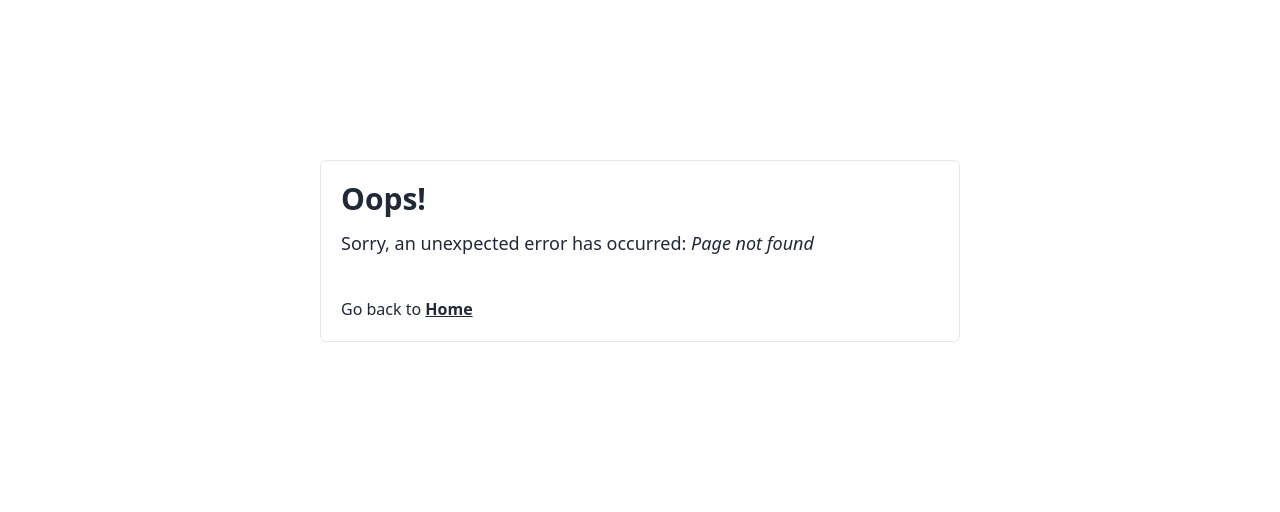
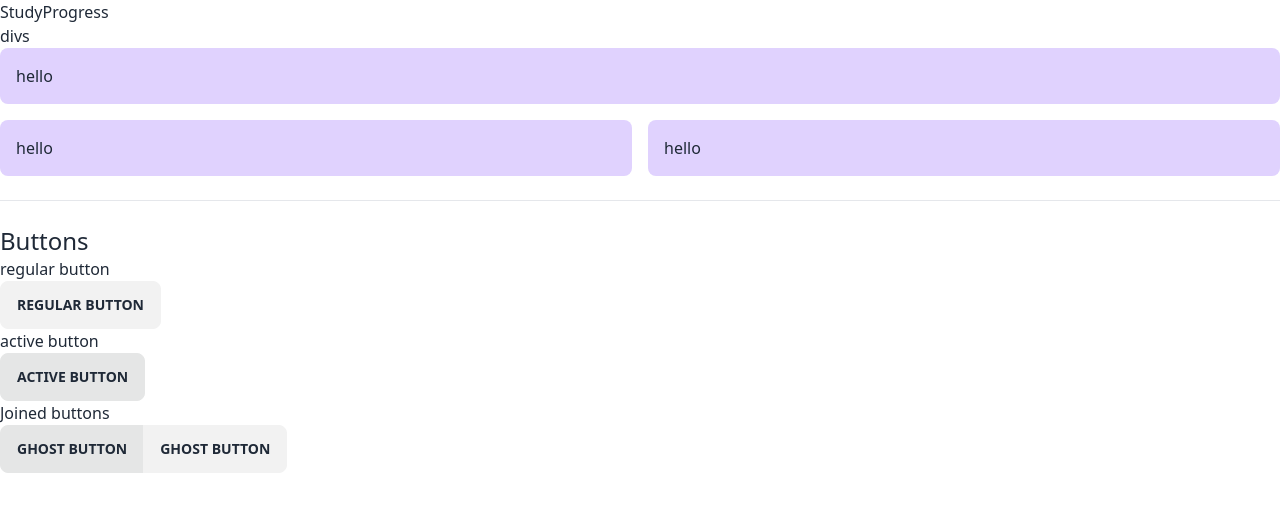
Before and after one commit to etretf/pomodoro-app, a React (Vite) app in the folder pomodoro-react/: page /styleguide in a window 1280 px wide. Before the commit this address had no page. Shown: the top 512 px of the page. Built offline with nearby package versions, Linux system fonts and the light colour scheme.

Commit message:
making styleguide

```diff
--- a/pomodoro-react/src/App.jsx
+++ b/pomodoro-react/src/App.jsx
@@ -5,6 +5,7 @@ import Progress from './components/Progress';
 import Home from './components/Home';
 import ErrorPage from './components/ErrorPage';
 import Navbar from './components/Navbar';
+import Styleguide from './components/Styleguide';
 
 function App() {
 
@@ -26,6 +27,7 @@ function handleClick()
                 >
                     <Route index path="study" element={<Home/>}/>
                     <Route path="progress" element={<Progress data={data} handleClick={handleClick}/>}/>
+                    <Route path="styleguide" element={<Styleguide/>}/>
                 </Route>
                 <Route path="*" element={<ErrorPage/>}/>
 
--- /dev/null
+++ b/pomodoro-react/src/components/Styleguide.jsx
@@ -0,0 +1,32 @@
+export default function Styleguide()
+{
+    return(
+        <div>
+            <h1>divs</h1>
+            <div className="container grid grid-cols-2 gap-4 mx-auto">
+                <div className="rounded-lg  bg-primary-content col-span-2 p-4">hello</div>
+                <div className="rounded-lg  bg-primary-content col-span-1 p-4">hello</div>
+                <div className="rounded-lg  bg-primary-content col-span-1 p-4">hello</div>
+            </div>
+            <br/>
+            <hr/>
+            <br/>
+
+            <h2 className="text-2xl">Buttons</h2>
+            <h3>regular button</h3>
+            <button className="btn">Regular Button</button>
+
+            <h3>active button</h3>
+            <button className="btn btn-active">Active Button</button>
+
+            <h3>Joined buttons</h3>
+            <div className="join">
+                <button className="btn btn-active join-item">Ghost Button</button>
+                <button className="btn join-item">Ghost Button</button>
+            </div>
+
+
+
+        </div>
+    )
+}
```
